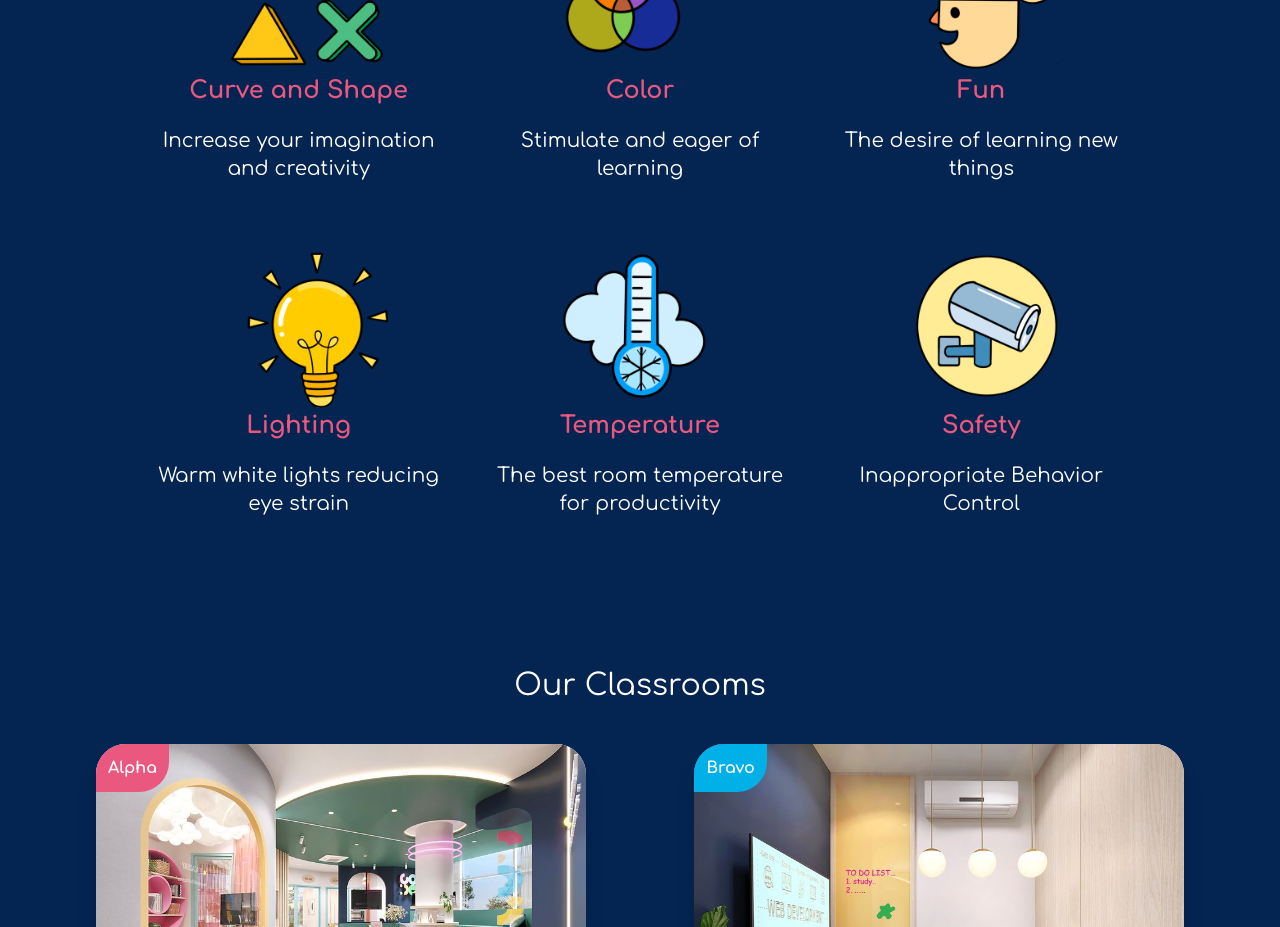
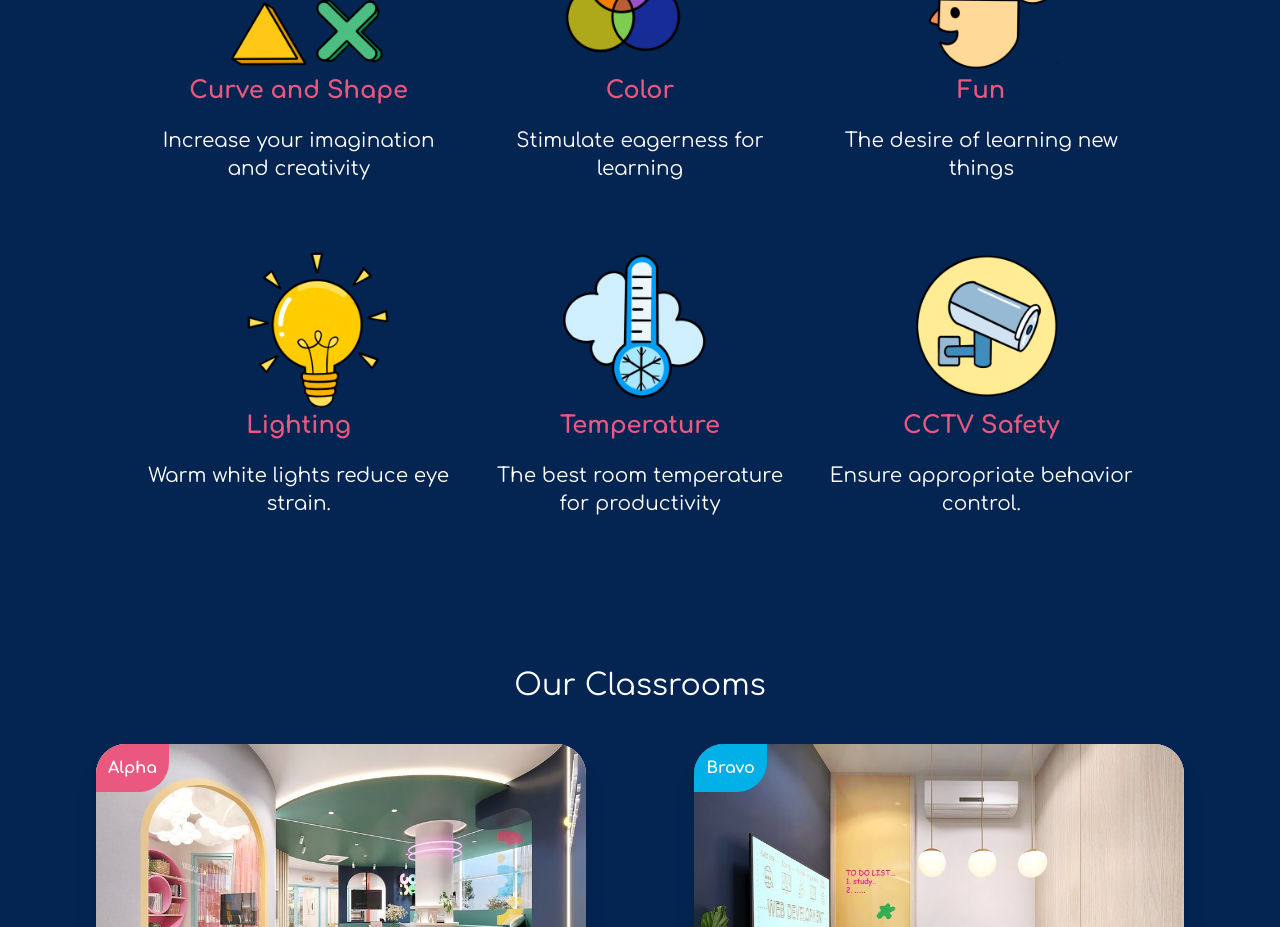
Before and after one commit to Rakyun/codewebsite, a React (Vite) app: page /codewebsite/playground in a window 1280 px wide. Shown: the part 980-1907 px from the top of the page. Built offline with nearby package versions, Linux system fonts and the light colour scheme.

Commit message:
Added Graduate Course

```diff
--- a/src/components/courses/Course.jsx
+++ b/src/components/courses/Course.jsx
@@ -11,6 +11,7 @@ import creative from "../../assets/bannerLong/creative.jpg";
 import fundamental from "../../assets/bannerLong/fundamental.jpg";
 import mechanical from "../../assets/bannerLong/mechanical.jpg";
 import noncoding from "../../assets/bannerLong/noncoding.jpg";
+import graduate from "../../assets/bannerLong/graduate.jpg";
 
 const Course = () => {
   const courses = [
@@ -19,6 +20,7 @@ const Course = () => {
     { image: fundamental, id: 3, filterTest: "kids" },
     { image: creative, id: 4, filterTest: "teen" },
     { image: mechanical, id: 5, filterTest: "kids" },
+    { image: graduate, id: 6, filterTest: "kids" },
   ];
   const [filterState, setfilterState] = useState("all");
   const coursesFiltered = courses.filter((course) =>
--- a/src/components/homepage/components/Layer3.jsx
+++ b/src/components/homepage/components/Layer3.jsx
@@ -5,6 +5,7 @@ import img2 from "../../../assets/courses/squarebanner02.png";
 import img3 from "../../../assets/courses/squarebanner03.png";
 import img4 from "../../../assets/courses/squarebanner04.png";
 import img5 from "../../../assets/courses/squarebanner05.png";
+import img6 from "../../../assets/courses/squarebanner06.png";
 const Layer3 = (props) => {
   const [filter, setFilter] = useState("all");
   const [checkboxes, setCheckboxes] = useState({
@@ -45,9 +46,9 @@ const Layer3 = (props) => {
       id: "teen",
     },
     {
-      image: img4,
-      courseName: "Creative Coding Class",
-      age: "9++",
+      image: img6,
+      courseName: "Road to University",
+      age: "15++",
       id: "teen",
     },
   ];
--- a/src/components/playground/components/Playground.jsx
+++ b/src/components/playground/components/Playground.jsx
@@ -13,19 +13,23 @@ const Playground = () => {
       title: "Curve and Shape",
       desc: "Increase your imagination and creativity",
     },
-    { logo: color, title: "Color", desc: "Stimulate and eager of learning" },
+    { logo: color, title: "Color", desc: "Stimulate eagerness for learning" },
     { logo: head, title: "Fun", desc: "The desire of learning new things" },
     {
       logo: bulb,
       title: "Lighting",
-      desc: "Warm white lights reducing eye strain",
+      desc: "Warm white lights reduce eye strain.",
     },
     {
       logo: temp,
       title: "Temperature",
       desc: "The best room temperature for productivity",
     },
-    { logo: camera, title: "Safety", desc: "Inappropriate Behavior Control" },
+    {
+      logo: camera,
+      title: "CCTV Safety",
+      desc: "Ensure appropriate behavior control.",
+    },
   ];
 
   const featureRender = features.map((feature, index) => (
```
Also changed, not shown: src/assets/bannerLong/graduate.jpg (added), src/assets/courses/squarebanner06.png (added).
